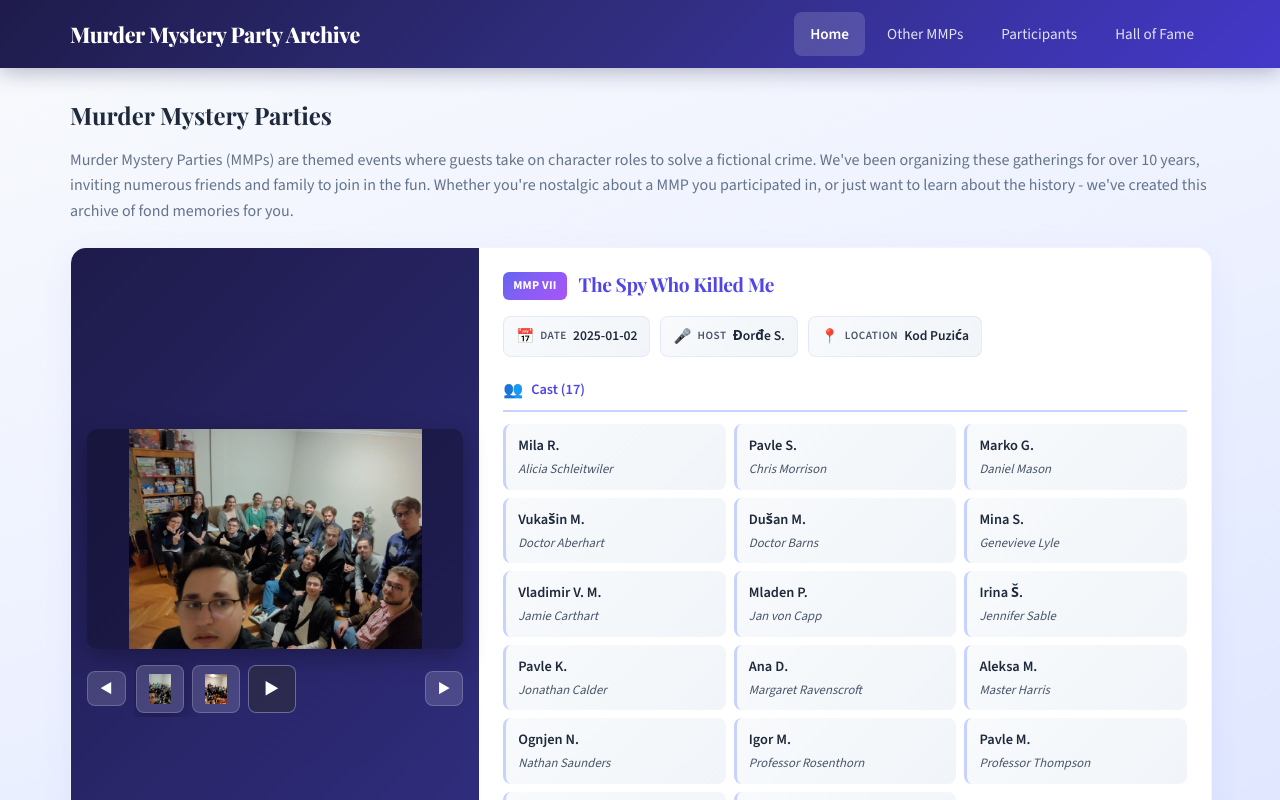
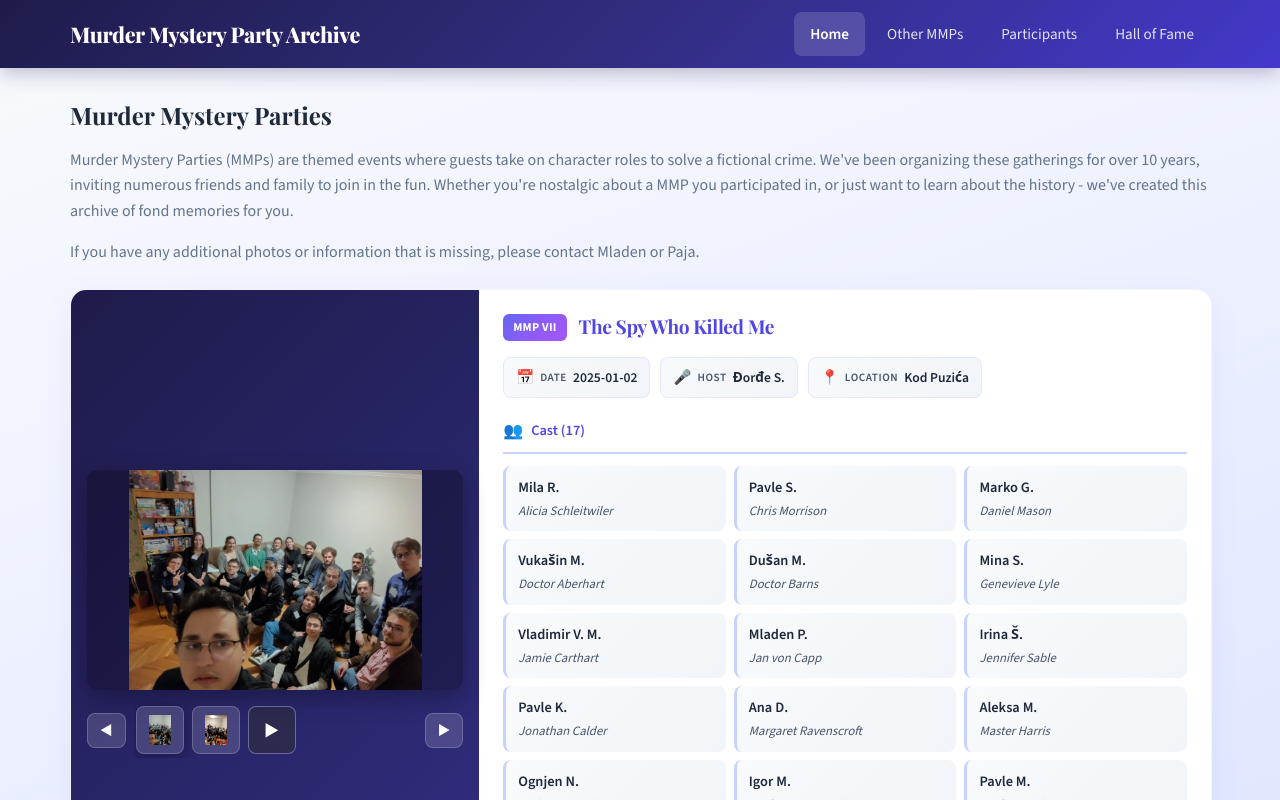
Before and after one commit to MladenPuzic/mmp-archive, an Angular app in the folder src/: page / in a window 1280 px wide. Shown: the top 800 px of the page. Built offline with nearby package versions, Linux system fonts and the light colour scheme.

Commit message:
Add request

```diff
--- a/src/src/app/pages/home/home.component.html
+++ b/src/src/app/pages/home/home.component.html
@@ -2,6 +2,7 @@
   <div>
     <h2>Murder Mystery Parties</h2>
     <p class="page-description">Murder Mystery Parties (MMPs) are themed events where guests take on character roles to solve a fictional crime. We've been organizing these gatherings for over 10 years, inviting numerous friends and family to join in the fun. Whether you're nostalgic about a MMP you participated in, or just want to learn about the history - we've created this archive of fond memories for you. </p>
+    <p class="page-description">If you have any additional photos or information that is missing, please contact Mladen or Paja. </p>
     <div *ngIf="loading()">Loading…</div>
     <div class="cards">
       <ng-container *ngFor="let m of mmps()">
```
